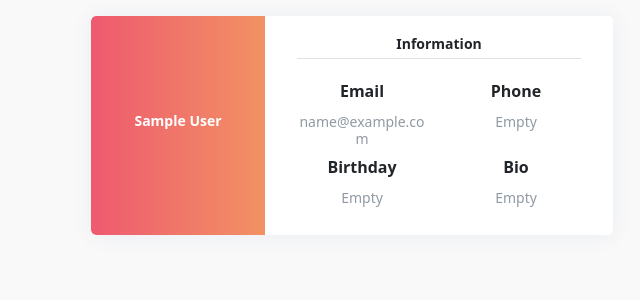
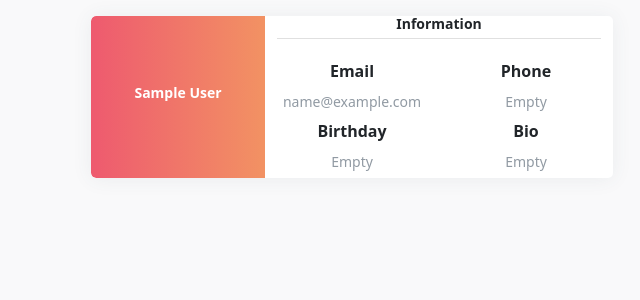
Before and after one commit to zakharfsk/avivi-internship, a Django app: page /users/profile/ in a window 1280 px wide. Shown: the part 111-411 px from the top of the page, without its empty margins (288-928 px from the left). Run offline with Django 5.2, Linux system fonts and the light colour scheme; the visitor is signed in with stand-in values (Sample User, id 1); parts of the project's set-up code (start-up, migrations or seed data) failed here and were passed over.

Commit message:
Adjust padding in user-profile and card-block classes
The padding in '.user-profile' and '.card-block' CSS classes has been reduced to zero. This change streamlines the layout design by removing the additional spacing, contributing to a cleaner and more minimalist UI for our users.

```diff
--- a/static/css/index.css
+++ b/static/css/index.css
@@ -32,7 +32,7 @@ body {
 }
 
 .user-profile {
-    padding: 20px 0;
+    padding: 0;
 }
 
 .card-block {
@@ -62,7 +62,7 @@ h6 {
 }
 
 .card-block {
-    padding: 1.25rem;
+    padding: 0;
 }
 
 .b-b-default {
```
